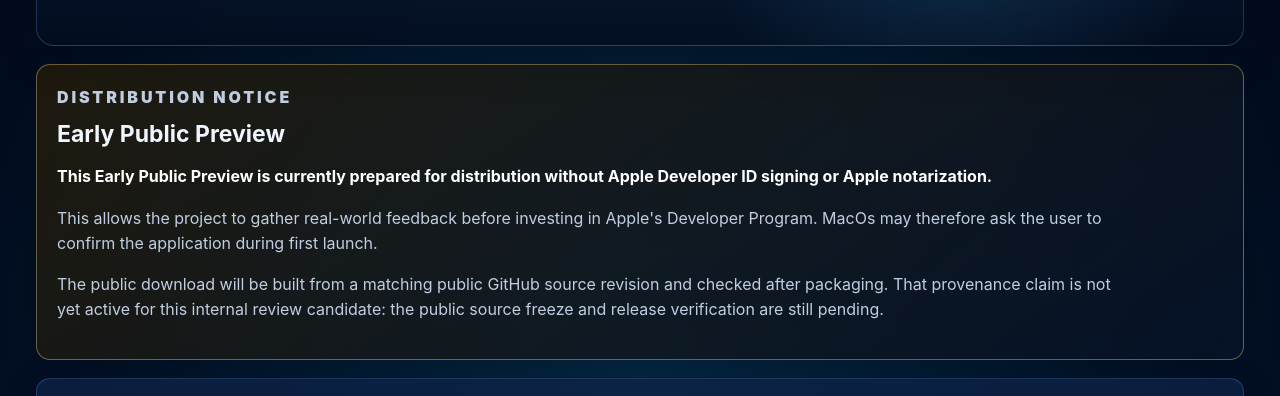
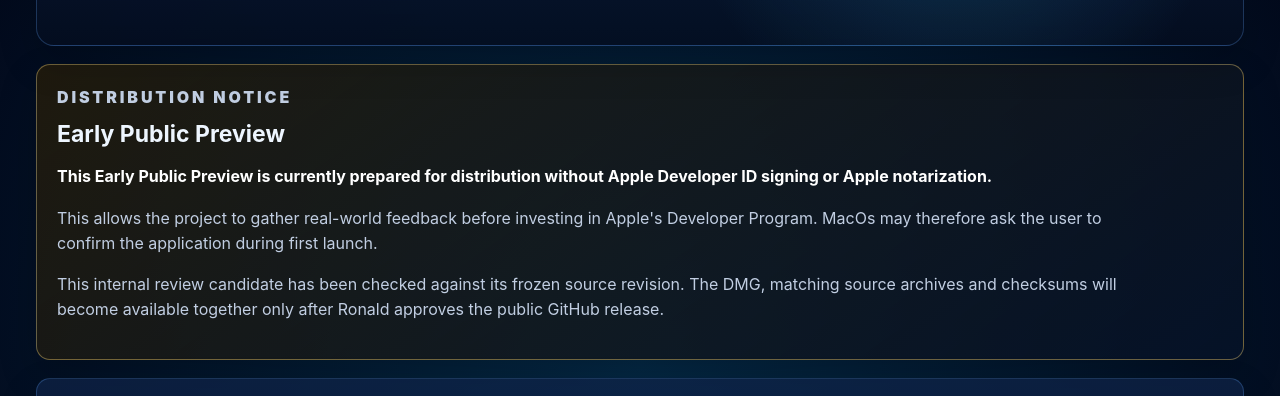
Before and after one commit to ElectronPlatform/electronplatform.github.io, a plain HTML site: page download.html in a window 1280 px wide. Shown: the part 330-726 px from the top of the page. Drawn offline with Linux system fonts and the light colour scheme.

Commit message:
Clarify frozen release provenance

```diff
--- a/download.html
+++ b/download.html
@@ -42,7 +42,7 @@
       <h2 id="distributionNoticeTitle">Early Public Preview</h2>
       <p><strong>This Early Public Preview is currently prepared for distribution without Apple Developer ID signing or Apple notarization.</strong></p>
       <p>This allows the project to gather real-world feedback before investing in Apple's Developer Program. MacOs may therefore ask the user to confirm the application during first launch.</p>
-      <p>The public download will be built from a matching public GitHub source revision and checked after packaging. That provenance claim is not yet active for this internal review candidate: the public source freeze and release verification are still pending.</p>
+      <p>This internal review candidate has been checked against its frozen source revision. The DMG, matching source archives and checksums will become available together only after Ronald approves the public GitHub release.</p>
     </section>
 
     <section class="infoPanel" aria-labelledby="downloadTitle">
```
